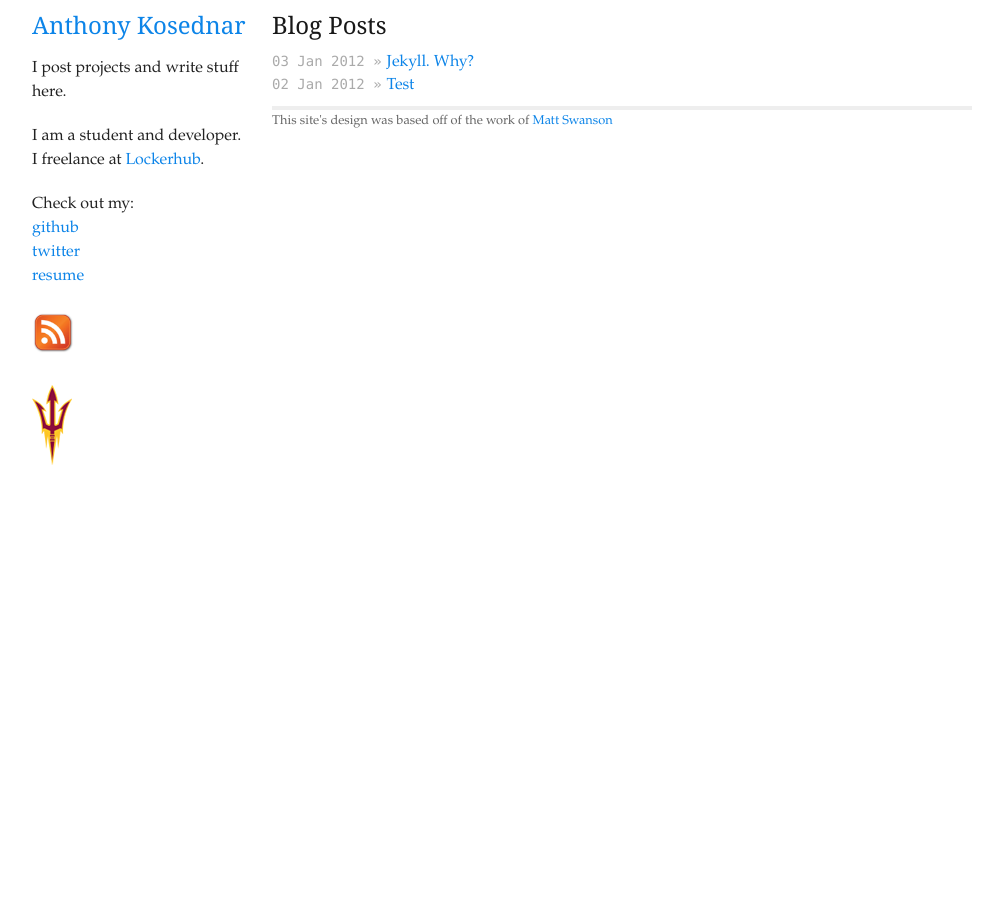
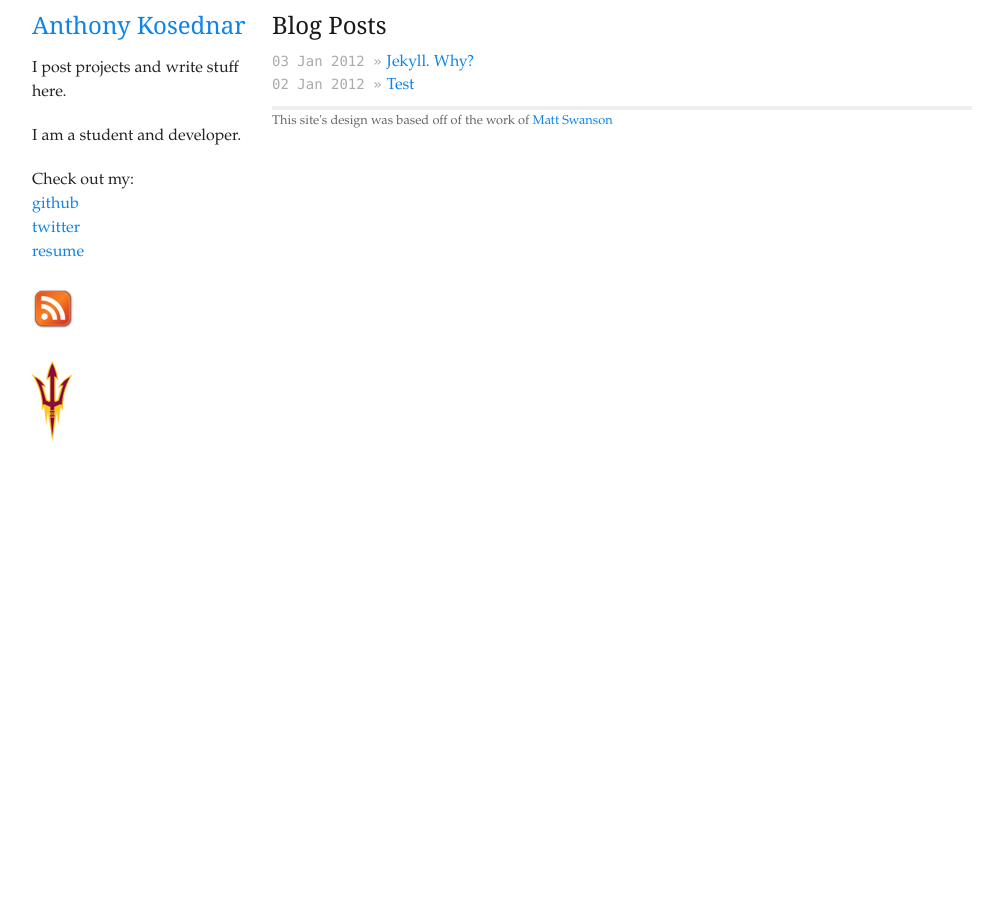
Before and after one commit to akosednar/akosednar.github.com, a Jekyll site: the page built from index.html, in a window 1280 px wide. Shown: the whole page, without its empty margins (138-1141 px from the left). Built offline with Jekyll 4.4.1, drawn with Linux system fonts in a browser that asks for light colours.

Commit message:
Update _layouts/default.html

```diff
--- a/_layouts/default.html
+++ b/_layouts/default.html
@@ -24,7 +24,7 @@
         <ul>
         <p>I post projects and write stuff here.</p>
         <p>
-          I am a student and developer.<br /> I freelance at <a href="http://lockerhub.com/">Lockerhub</a>.
+          I am a student and developer.<br />
         </p>
 
         <p>
```
